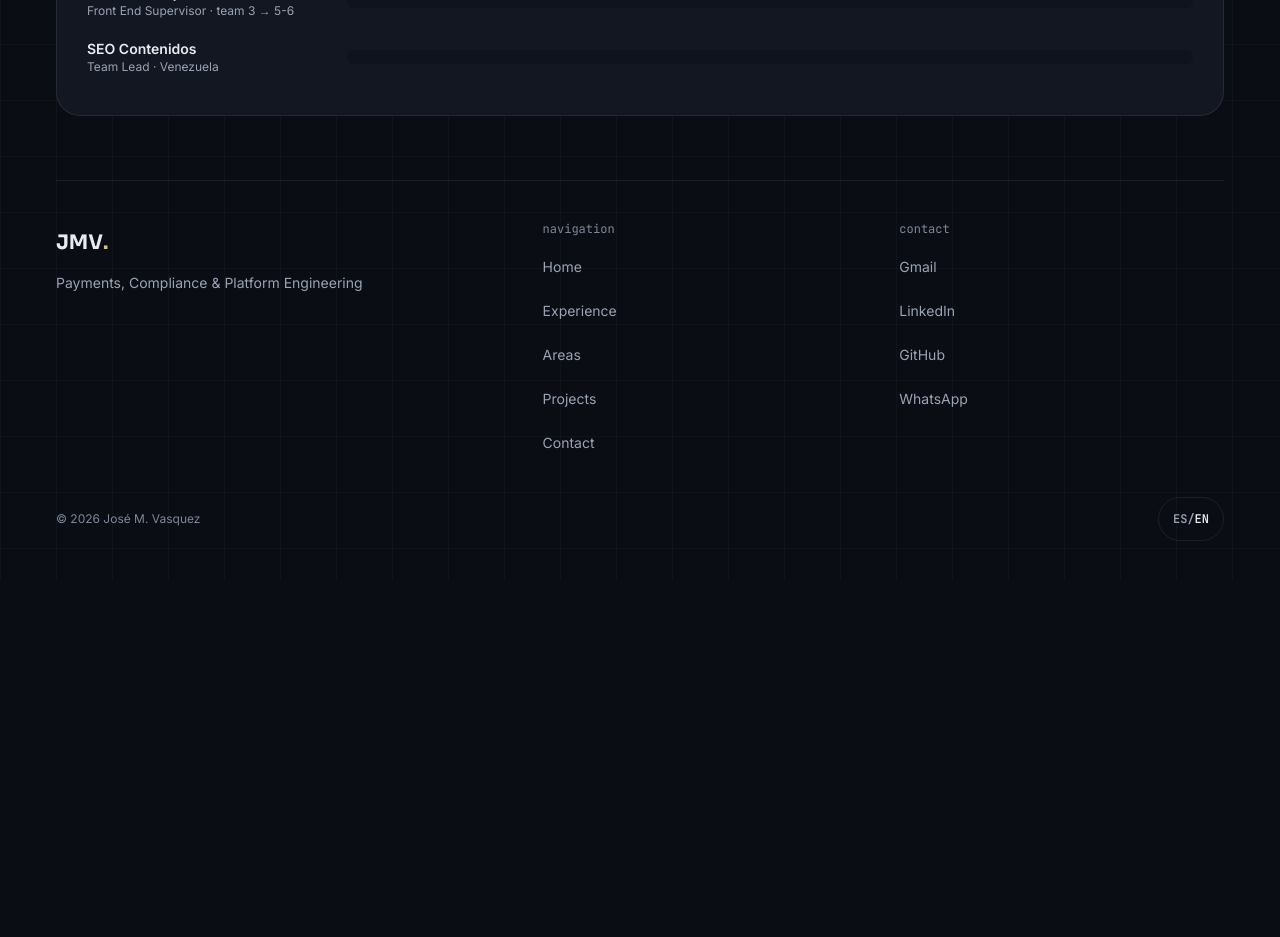
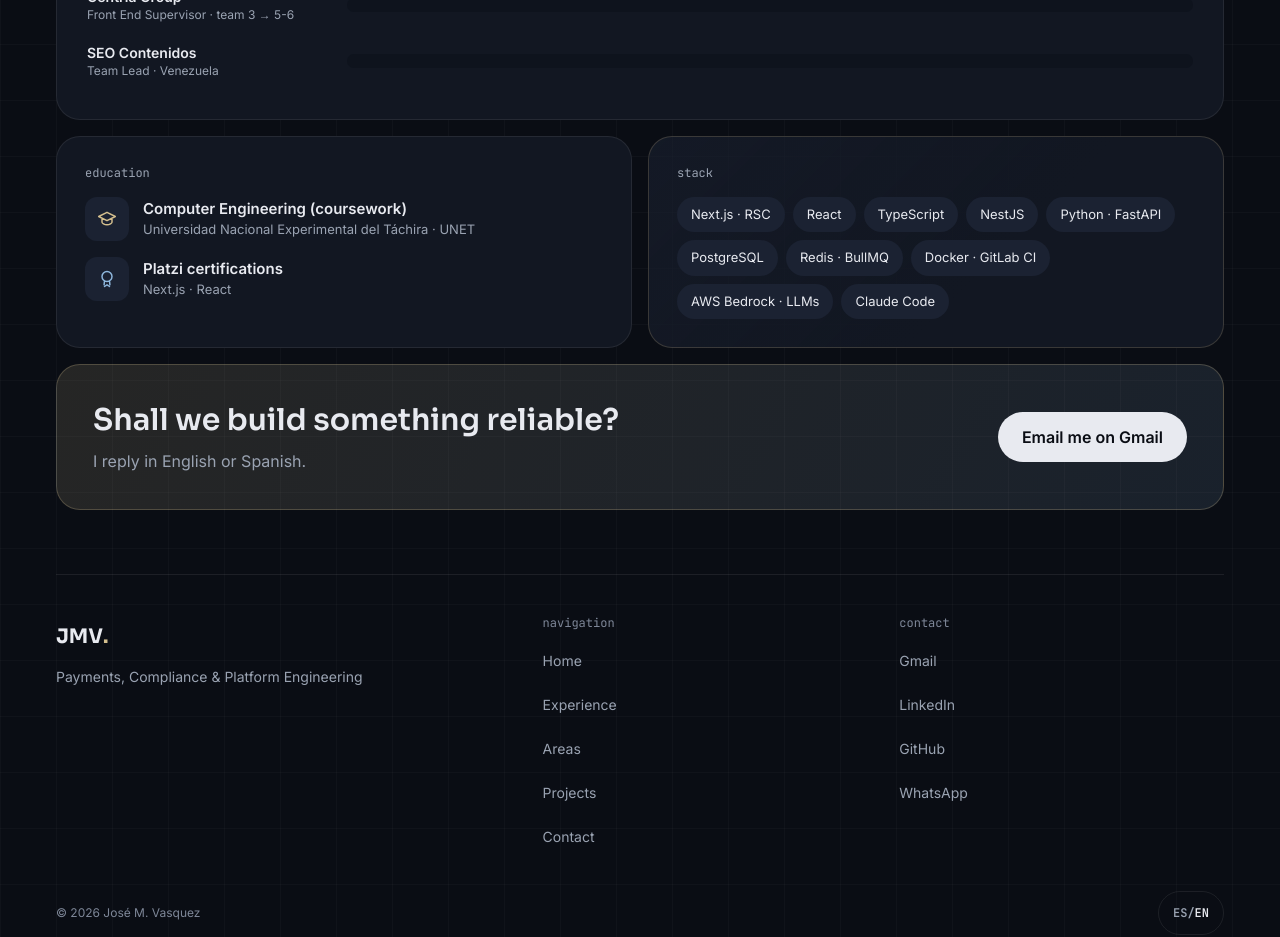
Before and after one commit to josejmv/josejmv, a Next.js app: page /en in a window 1280 px wide. Shown: the part 1860-2797 px from the top of the page. Before the commit the page ends 2441 px from the top, so only its background shows below. Built offline with nearby package versions, Linux system fonts and the light colour scheme.

Commit message:
feat: add education card, stack cloud and contact cta; polish mobile header and gantt axis

```diff
--- a/messages/en.json
+++ b/messages/en.json
@@ -86,5 +86,16 @@
     "fullLink": "Full experience →",
     "list": "Roles, most recent first",
     "present": "present"
+  },
+  "Education": {
+    "title": "education"
+  },
+  "Stack": {
+    "title": "stack"
+  },
+  "Cta": {
+    "title": "Shall we build something reliable?",
+    "subtitle": "I reply in English or Spanish.",
+    "action": "Email me on Gmail"
   }
 }
--- a/messages/es.json
+++ b/messages/es.json
@@ -86,5 +86,16 @@
     "fullLink": "Experiencia completa →",
     "list": "Roles, del más reciente al más antiguo",
     "present": "actualidad"
+  },
+  "Education": {
+    "title": "formación"
+  },
+  "Stack": {
+    "title": "stack"
+  },
+  "Cta": {
+    "title": "¿Construimos algo confiable?",
+    "subtitle": "Respondo en español o en inglés.",
+    "action": "Escríbeme a Gmail"
   }
 }
--- a/src/app/[locale]/page.tsx
+++ b/src/app/[locale]/page.tsx
@@ -4,13 +4,24 @@ import { getTranslations, setRequestLocale } from "next-intl/server";
 
 import { AreasShowcase } from "@/components/sections/home/areas-showcase";
 import { CareerSection } from "@/components/sections/home/career-section";
+import { ContactCta } from "@/components/sections/home/contact-cta";
+import { EducationCard } from "@/components/sections/home/education-card";
 import { HeroSection } from "@/components/sections/home/hero-section";
+import { StackCloud } from "@/components/sections/home/stack-cloud";
 import { StatsStrip } from "@/components/sections/home/stats-strip";
 import { GlobeLegend } from "@/components/three/globe/globe-legend";
 import { GlobeStaticSvg } from "@/components/three/globe/globe-static-svg";
 import { GlobeTabs } from "@/components/three/globe/globe-tabs";
 import { routing } from "@/i18n/routing";
-import { getAreas, getExperience, getGlobeData, getProfile, getStats } from "@/lib/content";
+import {
+  getAreas,
+  getEducation,
+  getExperience,
+  getGlobeData,
+  getProfile,
+  getStack,
+  getStats,
+} from "@/lib/content";
 import { getCurrentMonth } from "@/lib/time";
 
 export default async function HomePage({ params }: PageProps<"/[locale]">) {
@@ -18,17 +29,21 @@ export default async function HomePage({ params }: PageProps<"/[locale]">) {
   if (!hasLocale(routing.locales, locale)) notFound();
   setRequestLocale(locale);
 
-  const [t, tGlobe, tStats, tAreas, tCareer, now] = await Promise.all([
+  const [t, tGlobe, tStats, tAreas, tCareer, tEducation, tStack, tCta, now] = await Promise.all([
     getTranslations({ locale, namespace: "Hero" }),
     getTranslations({ locale, namespace: "Globe" }),
     getTranslations({ locale, namespace: "Stats" }),
     getTranslations({ locale, namespace: "Areas" }),
     getTranslations({ locale, namespace: "Career" }),
+    getTranslations({ locale, namespace: "Education" }),
+    getTranslations({ locale, namespace: "Stack" }),
+    getTranslations({ locale, namespace: "Cta" }),
     getCurrentMonth(),
   ]);
   const profile = getProfile(locale);
   const globe = getGlobeData(locale);
 
+  const primaryContact = profile.contactLinks.find((link) => link.primary)!;
   const languages = profile.languages.map((l) =>
     tGlobe("language", { name: l.name, level: l.level }),
   );
@@ -112,6 +127,18 @@ export default async function HomePage({ params }: PageProps<"/[locale]">) {
           present: tCareer("present"),
         }}
       />
+
+      <div className="container-page mt-4 grid gap-4 md:grid-cols-2">
+        <EducationCard title={tEducation("title")} items={getEducation(locale)} />
+        <StackCloud title={tStack("title")} items={getStack()} />
+      </div>
+
+      <ContactCta
+        title={tCta("title")}
+        subtitle={tCta("subtitle")}
+        action={tCta("action")}
+        href={primaryContact.href}
+      />
     </main>
   );
 }
--- a/src/components/charts/career-gantt.tsx
+++ b/src/components/charts/career-gantt.tsx
@@ -26,7 +26,10 @@ export function CareerGantt({ roles, now, locale, labels }: CareerGanttProps) {
 
   const firstYear = Math.ceil(domainStart / 12);
   const lastYear = Math.floor(domainEnd / 12);
-  const years = Array.from({ length: lastYear - firstYear + 1 }, (_, i) => firstYear + i);
+  // Se omiten los años pegados a un extremo del eje: su etiqueta quedaría cortada.
+  const years = Array.from({ length: lastYear - firstYear + 1 }, (_, i) => firstYear + i).filter(
+    (year) => pct(year * 12) > 3 && pct(year * 12) < 97,
+  );
 
   const month = new Intl.DateTimeFormat(locale, {
     month: "short",
--- a/src/components/command/command-menu.tsx
+++ b/src/components/command/command-menu.tsx
@@ -71,13 +71,28 @@ export function CommandMenu({ areas, email, className }: CommandMenuProps) {
         aria-label={t("triggerLabel", { shortcut })}
         aria-keyshortcuts={apple ? "Meta+K" : "Control+K"}
         className={cn(
-          "inline-flex h-11 items-center gap-2.5 rounded-pill border border-border bg-surface-2 pr-3 pl-4 font-mono text-[13px] text-muted transition-colors hover:text-text",
+          "inline-flex h-11 min-w-11 items-center justify-center gap-2.5 rounded-pill border border-border bg-surface-2 pr-3 pl-4 font-mono text-[13px] text-muted transition-colors hover:text-text pointer-coarse:px-0",
           "focus-visible:outline-2 focus-visible:outline-offset-2 focus-visible:outline-accent-text",
           className,
         )}
       >
         <span className="hidden lg:inline">{t("trigger")}</span>
-        <kbd className="rounded-md bg-chip px-2 py-0.5 font-mono text-text-2">{shortcut}</kbd>
+        <kbd className="rounded-md bg-chip px-2 py-0.5 font-mono text-text-2 pointer-coarse:hidden">
+          {shortcut}
+        </kbd>
+        {/* En pantallas táctiles no hay atajo de teclado: se muestra una lupa. */}
+        <svg
+          aria-hidden="true"
+          viewBox="0 0 24 24"
+          fill="none"
+          stroke="currentColor"
+          strokeWidth="1.75"
+          strokeLinecap="round"
+          className="hidden size-5 text-text pointer-coarse:block"
+        >
+          <circle cx="11" cy="11" r="7" />
+          <path d="m20 20-3.5-3.5" />
+        </svg>
       </button>
       {loaded && (
         <CommandPalette open={open} onOpenChange={changeOpen} areas={areas} email={email} />
--- /dev/null
+++ b/src/components/sections/home/contact-cta.tsx
@@ -0,0 +1,32 @@
+import { Button } from "@/components/ui/button";
+
+interface ContactCtaProps {
+  title: string;
+  subtitle: string;
+  action: string;
+  /** `mailto:` del contacto primario (Gmail, regla 8). */
+  href: string;
+}
+
+/** Cierre del Home (Fusion). Ancla `#contacto` del menú. */
+export function ContactCta({ title, subtitle, action, href }: ContactCtaProps) {
+  return (
+    <section
+      id="contacto"
+      aria-labelledby="contact-title"
+      className="container-page mt-4 scroll-mt-24"
+    >
+      <div className="flex flex-wrap items-center justify-between gap-5 rounded-card border border-accent-text/25 bg-linear-120 from-accent/14 to-accent-2/12 p-6 sm:p-9">
+        <div>
+          <h2 id="contact-title" className="font-display text-2xl font-semibold sm:text-[30px]">
+            {title}
+          </h2>
+          <p className="mt-2 text-muted">{subtitle}</p>
+        </div>
+        <Button href={href} variant="inverted" size="lg" shape="pill">
+          {action}
+        </Button>
+      </div>
+    </section>
+  );
+}
--- /dev/null
+++ b/src/components/sections/home/education-card.tsx
@@ -0,0 +1,60 @@
+import type { LocalizedEducation } from "@/lib/content";
+import { cn } from "@/lib/cn";
+
+interface EducationCardProps {
+  title: string;
+  items: LocalizedEducation[];
+}
+
+function EducationIcon({ kind }: { kind: LocalizedEducation["kind"] }) {
+  return (
+    <svg
+      aria-hidden="true"
+      viewBox="0 0 24 24"
+      fill="none"
+      stroke="currentColor"
+      strokeWidth="1.75"
+      strokeLinecap="round"
+      strokeLinejoin="round"
+      className="size-5"
+    >
+      {kind === "degree" ? (
+        <path d="M2 9l10-5 10 5-10 5-10-5Zm4 2v5c0 1 2.7 3 6 3s6-2 6-3v-5" />
+      ) : (
+        <path d="M12 15a6 6 0 1 0 0-12 6 6 0 0 0 0 12Zm-3.5 4L9 14m6.5 5L15 14m-6 7 3-2 3 2" />
+      )}
+    </svg>
+  );
+}
+
+/** Formación (Fusion): carrera y certificaciones. */
+export function EducationCard({ title, items }: EducationCardProps) {
+  return (
+    <section
+      aria-labelledby="education-title"
+      className="flex flex-col gap-4 rounded-card border border-border bg-surface p-7"
+    >
+      <h2 id="education-title" className="font-mono text-xs font-normal text-muted">
+        {title}
+      </h2>
+      <ul className="flex flex-col gap-4">
+        {items.map((item) => (
+          <li key={item.id} className="flex items-center gap-3.5">
+            <span
+              className={cn(
+                "grid size-11 shrink-0 place-items-center rounded-xl bg-chip",
+                item.kind === "degree" ? "text-accent-text" : "text-accent-2",
+              )}
+            >
+              <EducationIcon kind={item.kind} />
+            </span>
+            <div>
+              <p className="text-[15px] font-semibold">{item.title}</p>
+              <p className="text-[13px] text-muted">{item.institution}</p>
+            </div>
+          </li>
+        ))}
+      </ul>
+    </section>
+  );
+}
--- /dev/null
+++ b/src/components/sections/home/stack-cloud.tsx
@@ -0,0 +1,29 @@
+import type { StackItem } from "@content/schema";
+
+import { Chip } from "@/components/ui/chip";
+
+interface StackCloudProps {
+  title: string;
+  items: StackItem[];
+}
+
+/** Stack (Fusion): nube de tecnologías sobre una tarjeta con borde champagne. */
+export function StackCloud({ title, items }: StackCloudProps) {
+  return (
+    <section
+      aria-labelledby="stack-title"
+      className="flex flex-col gap-4 rounded-card border border-accent-text/20 bg-linear-135 from-chip/60 to-surface to-60% p-7"
+    >
+      <h2 id="stack-title" className="font-mono text-xs font-normal text-muted">
+        {title}
+      </h2>
+      <ul className="flex flex-wrap gap-2">
+        {items.map((item) => (
+          <li key={item.id}>
+            <Chip>{item.label}</Chip>
+          </li>
+        ))}
+      </ul>
+    </section>
+  );
+}
--- a/src/components/three/globe/globe-tabs.tsx
+++ b/src/components/three/globe/globe-tabs.tsx
@@ -51,7 +51,7 @@ export function GlobeTabs({ label, home, views }: GlobeTabsProps) {
             key={key}
             value={key}
             className={cn(
-              "h-11 rounded-pill px-[18px] text-[13px] font-medium text-text-2 transition-colors sm:h-10",
+              "h-11 rounded-pill px-3 text-xs font-medium whitespace-nowrap text-text-2 transition-colors sm:px-[18px] sm:text-[13px]",
               "hover:text-text focus-visible:outline-2 focus-visible:outline-offset-2 focus-visible:outline-accent-text",
               "data-[state=active]:bg-accent data-[state=active]:font-semibold data-[state=active]:text-on-accent",
             )}
```
Also changed, not shown: 2 other files (tests, documents, lock files or other folders).
